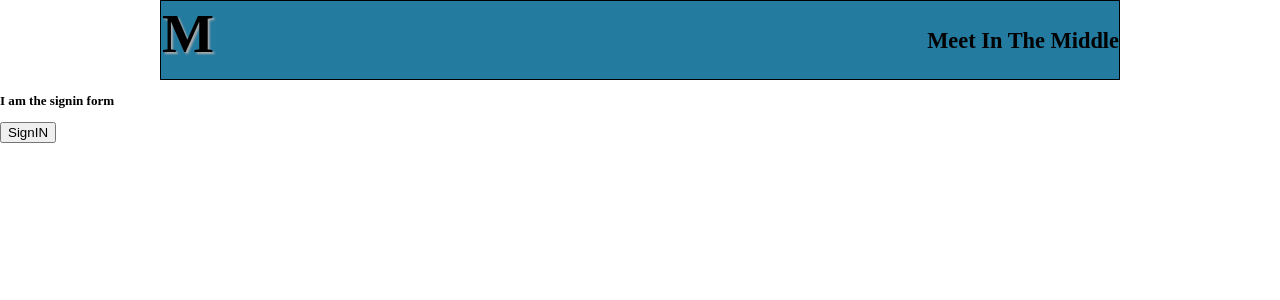
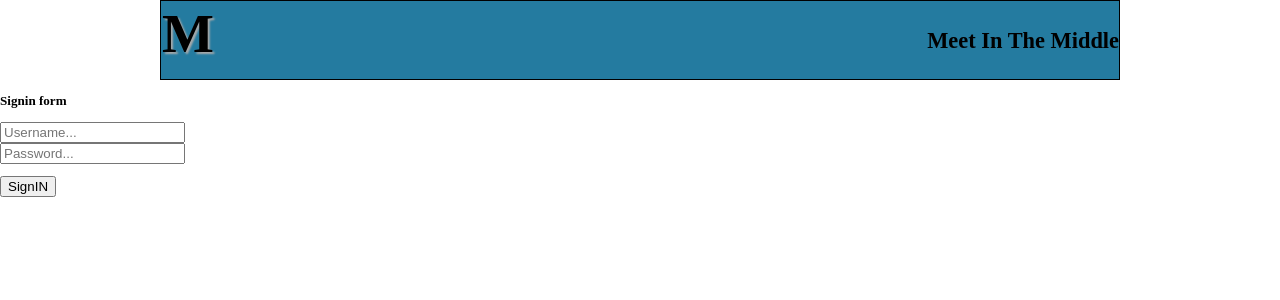
Before and after one commit to badogan/panicButton, a React (Create React App) app: page / in a window 1280 px wide. Shown: the top 300 px of the page. Built offline with nearby package versions, Linux system fonts and the light colour scheme.

Commit message:
functionality in place. signin form refactored from static to form

```diff
--- a/src/components/SignInForm.js
+++ b/src/components/SignInForm.js
@@ -1,17 +1,45 @@
-import React, {useState} from "react";
+import React, { useState,useEffect } from "react";
 
-const SignInForm = (props) => {
+const SignInForm = props => {
+  const [username, setUsername] = useState();
+  const [password, setPassword] = useState();
 
-  const sendToUpdateUserSignIn = () => {
-    props.updateUserSignin({
-      username: "Basri",
-      password: "password"
-    });
+  const sendToUpdateUserSignIn = (event) => {
+    event.preventDefault();
+    props.updateUserSignin({ username, password });
+    document.getElementById('form33').reset()
   };
+
+  const handlePassword = e => setPassword(e.target.value);
+  const handleUsername = e => setUsername(e.target.value);
+
+//   Not sure if this is necessary
+
+  useEffect(() => {
+    document.getElementById('form33').reset()
+  }, []);
 
   return (
     <div>
-      <h3>I am the signin form</h3>
+      <h3>Signin form</h3>
+      <form id="form33" onSubmit={() => sendToUpdateUserSignIn()}>
+        {/* <label>Username: </label> */}
+        <input
+          onChange={handleUsername}
+          type="text"
+          placeholder="Username..."
+          name="username"
+        ></input>
+        <br />
+        {/* <label>Password: </label> */}
+        <input
+          onChange={handlePassword}
+          type="password"
+          placeholder="Password..."
+          name="password"
+        ></input>
+      </form>
+      <br />
       <button onClick={sendToUpdateUserSignIn}> SignIN</button>
     </div>
   );
```
Also changed, not shown: src/pages/MainPage.js (+3 -7 lines).
